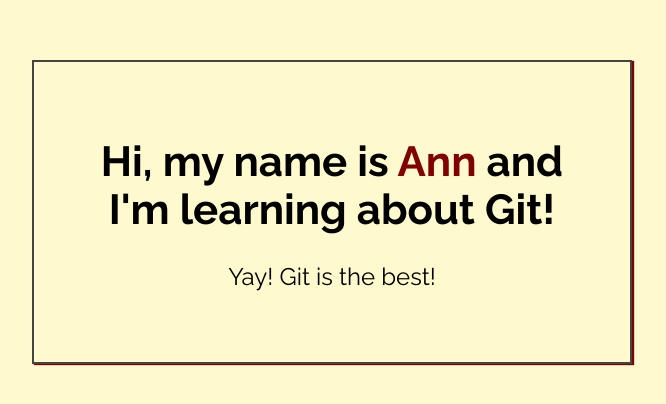
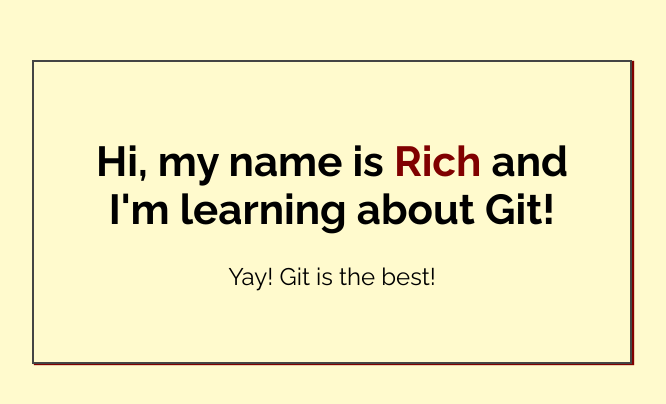
Before and after one commit to richilux/my-first-repo, a plain HTML site: page index.html in a window 1280 px wide. Shown: the part 188-592 px from the top of the page, without its empty margins (308-974 px from the left). Drawn offline with Linux system fonts and the light colour scheme.

Commit message:
Added name to index.html

```diff
--- a/index.html
+++ b/index.html
@@ -14,7 +14,7 @@
 <body>
 
     <div class="greeting">
-        <h1>Hi, my name is <span class="highlight">Ann</span> and I'm learning about Git! </h1>
+        <h1>Hi, my name is <span class="highlight">Rich</span> and I'm learning about Git! </h1>
 
         <p>Yay! Git is the best!</p>
     </div>
```
